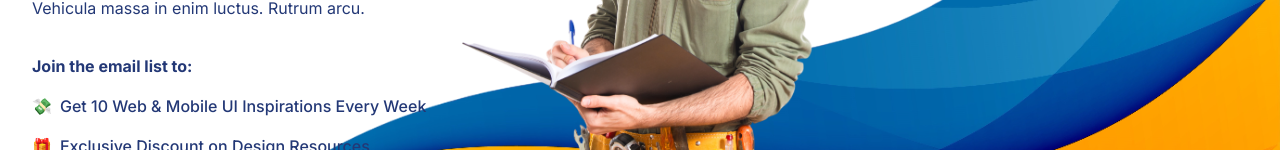
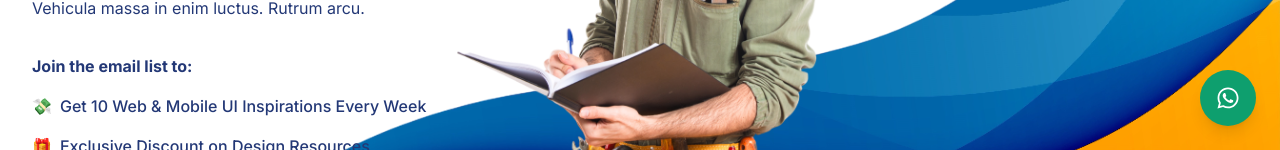
Before and after one commit to MarcoAgostinoo/templatepadraokisite, a Next.js app: page /p/sobre in a window 1280 px wide. Shown: the part 650-800 px from the top of the page. Built offline with nearby package versions, Linux system fonts and the light colour scheme.

Commit message:
addbuttonwhatsapp3005

```diff
--- a/app/components/sobre/heroSobre/HeroSobre.tsx
+++ b/app/components/sobre/heroSobre/HeroSobre.tsx
@@ -23,7 +23,7 @@ export default function HeroSobre() {
           />
         </div>
 
-        <div className="relative mx-auto max-w-7xl px-4 sm:px-6 lg:px-8">
+        <div className="relative mb-4 mx-auto max-w-7xl px-4 sm:px-6 lg:px-8">
           <div className="flex flex-col md:flex-row">
             <div className="w-full md:w-1/2 lg:w-2/5">
               <h1 className="animate-on-scroll fade-in-right text-3xl font-bold text-blue-900 sm:text-4xl lg:text-5xl dark:text-blue-100">
--- /dev/null
+++ b/app/components/whatsapp-button/WhatsAppButton.tsx
@@ -0,0 +1,20 @@
+import { FaWhatsapp } from 'react-icons/fa';
+
+export const WhatsAppButton = () => {
+  const phoneNumber = "5511999999999"; // Substitua pelo número desejado
+  const message = "Olá! Gostaria de mais informações.";
+
+  const whatsappUrl = `https://wa.me/${phoneNumber}?text=${encodeURIComponent(message)}`;
+
+  return (
+    <a
+      href={whatsappUrl}
+      target="_blank"
+      rel="noopener noreferrer"
+      className="fixed bottom-6 right-6 bg-green-500 hover:bg-green-600 text-white p-4 rounded-full shadow-lg transition-all duration-300 hover:scale-110 z-50"
+      aria-label="Contato via WhatsApp"
+    >
+      <FaWhatsapp className="w-6 h-6" />
+    </a>
+  );
+};
--- a/app/layout.tsx
+++ b/app/layout.tsx
@@ -3,6 +3,7 @@ import { Inter } from "next/font/google";
 import "./globals.css";
 import { NavBar } from "./components/navbar/NavBar";
 import { FooTer } from "./components/footer/FooTer";
+import { WhatsAppButton } from "./components/whatsapp-button/WhatsAppButton";
 import Script from "next/script";
 
 const inter = Inter({ subsets: ["latin"] });
@@ -41,6 +42,7 @@ export default function RootLayout({
         <NavBar />
         {children}
         <FooTer />
+        <WhatsAppButton />
         <Script id="init-animations" strategy="afterInteractive">
           {`
             (function() {
```
